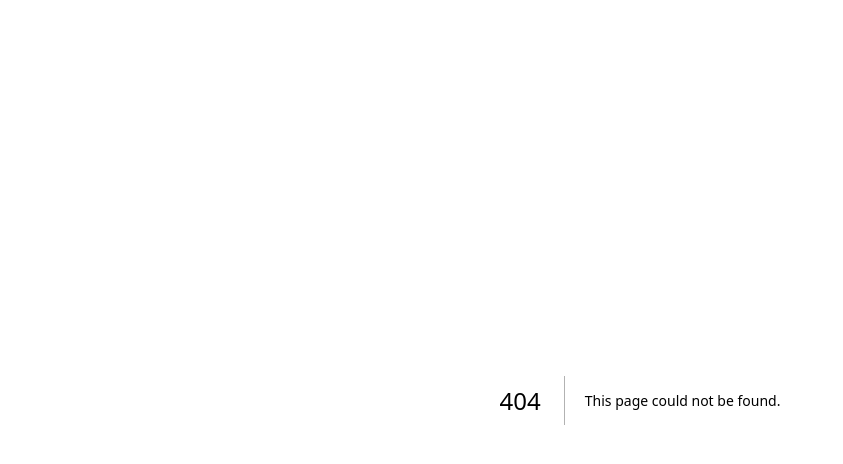
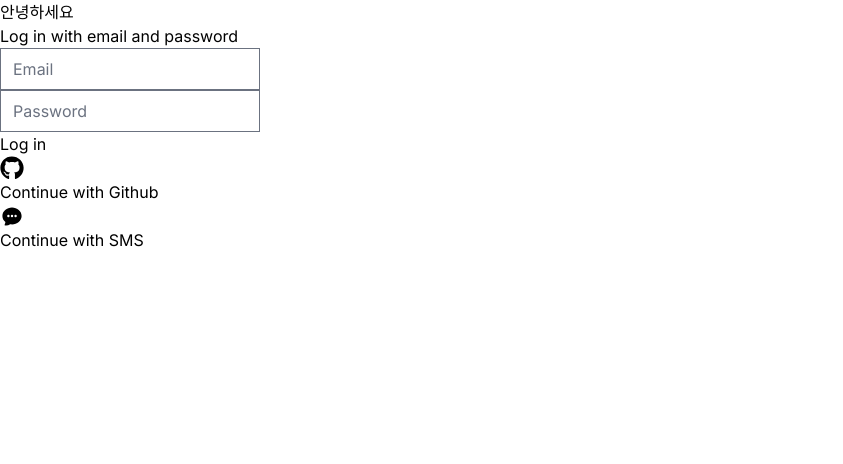
Before and after one commit to GCgang/carrot-market, a Next.js app: page /login in a window 1280 px wide. Before the commit this address had no page. Shown: the top 464 px of the page, without its empty margins (0-843 px from the left). Built offline with nearby package versions, Linux system fonts and the light colour scheme.

Commit message:
Feat: login page

```diff
--- /dev/null
+++ b/app/login/page.tsx
@@ -0,0 +1,25 @@
+import FormButton from '@/components/FormButton';
+import FormInput from '@/components/FormInput';
+import SocialLogin from '@/components/SocialLogin';
+
+export default function Login() {
+  return (
+    <div>
+      <div>
+        <h1>안녕하세요</h1>
+        <h2>Log in with email and password</h2>
+      </div>
+      <form>
+        <FormInput type='email' placeholder='Email' required errors={[]} />
+        <FormInput
+          type='password'
+          placeholder='Password'
+          required
+          errors={[]}
+        />
+        <FormButton loading={false} text='Log in' />
+      </form>
+      <SocialLogin />
+    </div>
+  );
+}
```
